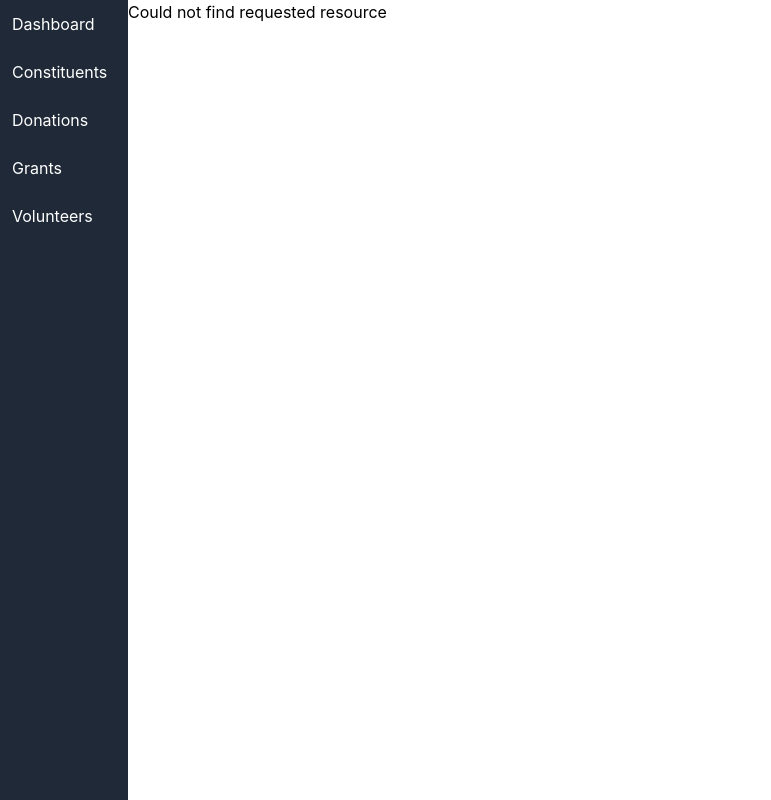
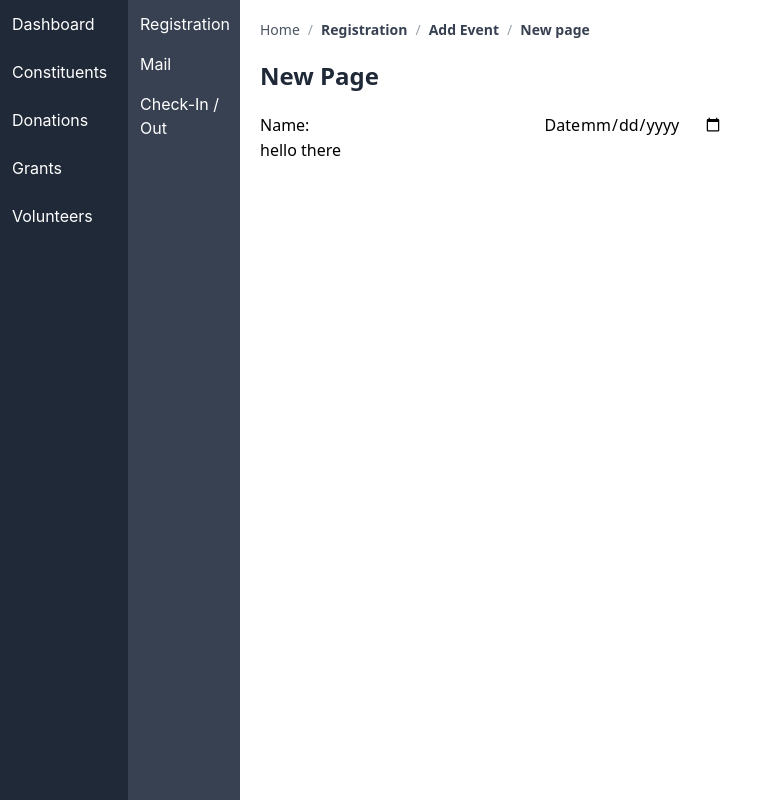
Before and after one commit to UTDallasEPICS/Kids-U-Donor-Volunteer-Database, a Next.js app: page /Volunteers/Registration/New_event/new_page in a window 1280 px wide. Before the commit this address had no page. Shown: the whole page, without its empty margins (0-771 px from the left). Built offline with nearby package versions, Linux system fonts and the light colour scheme.

Commit message:
setting up registration form

```diff
--- a/app/Volunteers/Registration/AdminRegTable.tsx
+++ b/app/Volunteers/Registration/AdminRegTable.tsx
@@ -5,7 +5,7 @@ import { format } from "date-fns";
 import Link from "next/link";
 import { useRouter } from "next/navigation";
 import { Router } from "express";
-import RegistrationQuestions from "./RegistrationQuestions"; //delete later
+// import RegistrationQuestions from "./RegistrationQuestions"; //delete later
 
 interface Event {
   ID: number;
@@ -19,15 +19,6 @@ interface Event {
 interface TableProps {
   data: Event[];
 }
-
-//   const MailTable = () => {
-//     // Debugging
-//     // if (!Array.isArray(mail)) {
-//     //   return <div>Error: Mail is not an array</div>;
-//     // }
-//     return (
-//     );
-//   };
 
 export const AdminRegTable: React.FC<TableProps> = ({ data }) => {
   const router = useRouter();
@@ -57,7 +48,34 @@ export const AdminRegTable: React.FC<TableProps> = ({ data }) => {
     } as any);
   };
 
+  const Breadcrumb = () => (
+    <div className="mb-5 text-sm text-gray-600 flex items-center space-x-2">
+      <span className="hover:text-blue-500 cursor-pointer transition-colors duration-200">
+        Home
+      </span>
+      <span className="text-gray-400">/</span>
+      <span className="font-semibold text-gray-700">Registration</span>
+    </div>
+  );
+
+  const Header = () => (
+    <div className="flex justify-between items-center mb-5">
+      <h1 className="text-2xl font-bold text-gray-800">Events</h1>
+      <div className="px-4 py-2 ml-2">
+        <Link href="/Volunteers/Registration/New_event">
+          <button className="bg-blue-500 text-white px-4 py-2 rounded-md hover:bg-blue-600 transition-colors duration-200">
+            Add A New Event
+          </button>
+        </Link>
+      </div>
+    </div>
+  );
+
   return (
+    <div>
+      <Breadcrumb />
+      <Header />
+
       <div className="overflow-x-auto">
         <table className="w-full border-collapse mb-5">
           <thead>
@@ -117,5 +135,6 @@ export const AdminRegTable: React.FC<TableProps> = ({ data }) => {
         </table>
         {/* <RegistrationQuestions /> */}
       </div>
+    </div>
   );
 };
--- /dev/null
+++ b/app/Volunteers/Registration/New_event/new_page/page.tsx
@@ -0,0 +1,48 @@
+"use client";
+import React, { useState } from "react";
+import Link from "@/node_modules/next/link";
+import { FormControl, TextField } from "@/node_modules/@mui/material/index";
+
+export default function NewPage() {
+  const Breadcrumb = () => (
+    <div className="mb-5 text-sm text-gray-600 flex items-center space-x-2">
+      <span className="hover:text-blue-500 cursor-pointer transition-colors duration-200">
+        Home
+      </span>
+      <span className="text-gray-400">/</span>
+      <span className="font-semibold text-gray-700">Registration</span>
+      <span className="text-gray-400">/</span>
+      <span className="font-semibold text-gray-700">Add Event</span>
+      <span className="text-gray-400">/</span>
+      <span className="font-semibold text-gray-700">New page</span>
+    </div>
+  );
+
+  const Header = () => (
+    <div className="flex justify-between items-center mb-5">
+      <h1 className="text-2xl font-bold text-gray-800"> New Page</h1>
+    </div>
+  );
+
+  const Form = () => (
+    <div className="input">
+      <form>
+        <label htmlFor="name"> Name: </label>
+        <input type="text" id="name" name="name"></input>
+        <label htmlFor="date">Date</label>
+        <input type="date" id="date" name="date"></input>
+      </form>
+    </div>
+  );
+
+  return (
+    <div className={"flex font-sans"}>
+      <div className="flex-grow p-5">
+        <Breadcrumb />
+        <Header />
+        <Form />
+        hello there
+      </div>
+    </div>
+  );
+}
--- a/app/Volunteers/Registration/New_event/page.tsx
+++ b/app/Volunteers/Registration/New_event/page.tsx
@@ -1,3 +1,7 @@
+"use client";
+import React from "react";
+import Link from "@/node_modules/next/link";
+
 export default function AddEvent() {
   const Breadcrumb = () => (
     <div className="mb-5 text-sm text-gray-600 flex items-center space-x-2">
@@ -17,11 +21,112 @@ export default function AddEvent() {
     </div>
   );
 
+  const Form = () => (
+    <div className="space-y-6">
+      <form className="space-y-4">
+        <div className="flex flex-col">
+          <label htmlFor="name" className="mb-1 text-gray-700">
+            Name of Event:
+          </label>
+          <input
+            type="text"
+            id="name"
+            name="name"
+            className="border-2 border-blue-400 rounded-md p-3 text-gray-800 focus:outline-none focus:ring-2 focus:ring-blue-500"
+          />
+        </div>
+
+        <div className="flex flex-col">
+          <label htmlFor="date" className="mb-1 text-gray-700">
+            Date:
+          </label>
+          <input
+            type="date"
+            id="date"
+            name="date"
+            className="border-2 border-blue-400 rounded-md p-3 text-gray-800 focus:outline-none focus:ring-2 focus:ring-blue-500"
+          />
+        </div>
+
+        <div className="flex flex-col">
+          <label htmlFor="time" className="mb-1 text-gray-700">
+            {" "}
+            Time of Event{" "}
+          </label>
+          <input
+            type="time"
+            id="time"
+            name="time"
+            className="border-2 border-blue-400 rounded-md p-3 text-gray-800 focus:outline-none focus:ring-2 focus:ring-blue-500"
+            required
+          ></input>
+        </div>
+
+        <div className="flex flex-col">
+          <label htmlFor="address" className="mb-1 text-gray-700">
+            Location:
+          </label>
+
+          <select
+            id="address"
+            name="address"
+            className="border-2 border-blue-400 rounded-md p-3 text-gray-800 focus:outline-none focus:ring-2 focus:ring-blue-500"
+          >
+            <optgroup label="Texas">
+              <option value="dallas"> Dallas</option>
+              <option value="plano"> Plano</option>
+              <option value="garland"> Garland</option>
+              <option value="arlignton"> Arlignton</option>
+            </optgroup>
+          </select>
+        </div>
+
+        <div className="flex flex-col">
+          <label htmlFor="number" className="mb-1 text-gray-700">
+            Number of Participants Needed:
+          </label>
+          <input
+            type="number"
+            id="number"
+            name="number"
+            className="border-2 border-blue-400 rounded-md p-3 text-gray-800 focus:outline-none focus:ring-2 focus:ring-blue-500"
+          />
+        </div>
+
+        <div className="flex flex-col">
+          <label htmlFor="description" className="mb-1 text-gray-1000">
+            Description of Event:
+          </label>
+          <textarea
+            id="description"
+            name="description"
+            className="border-2 border-blue-400 rounded-md p-3 text-gray-1000 focus:outline-none focus:ring-2 focus:ring-blue-700"
+          />
+        </div>
+
+        <div>
+          <input
+            type="submit"
+            id="submit"
+            name="submit"
+            className="w-full text-gray-800 bg-blue-500 hover:bg-blue-600 text-white font-semibold py-2 px-4 rounded-md cursor-pointer transition-all duration-200 focus:ring-offset-1"
+          ></input>
+        </div>
+      </form>
+    </div>
+  );
+
   return (
-    <div className={"flex font-sans"}>
+    <div className="flex font-sans min-h-screen bg-gray-100">
       <div className="flex-grow p-5">
         <Breadcrumb />
         <Header />
+        <div className="px-4 py-2 ml-2">
+          <Link href="/Volunteers/Registration/New_event/new_page">
+            {/* Link content */}
+          </Link>
+        </div>
+        <Form />
       </div>
     </div>
   );
--- a/app/Volunteers/Registration/RegistrationQuestions.tsx
+++ b/app/Volunteers/Registration/RegistrationQuestions.tsx
@@ -0,0 +1,106 @@
+import React from "react";
+
+const RegistrationQuestions = () => {
+  const Form = () => (
+    <div className="space-y-6">
+      <form className="space-y-4">
+        <div className="flex flex-col">
+          <label htmlFor="name" className="mb-1 text-gray-700">
+            Name of Event:
+          </label>
+          <input
+            type="text"
+            id="name"
+            name="name"
+            className="border-2 border-blue-400 rounded-md p-3 text-gray-800 focus:outline-none focus:ring-2 focus:ring-blue-500"
+          />
+        </div>
+
+        <div className="flex flex-col">
+          <label htmlFor="date" className="mb-1 text-gray-700">
+            Date:
+          </label>
+          <input
+            type="date"
+            id="date"
+            name="date"
+            className="border-2 border-blue-400 rounded-md p-3 text-gray-800 focus:outline-none focus:ring-2 focus:ring-blue-500"
+          />
+        </div>
+
+        <div className="flex flex-col">
+          <label htmlFor="time" className="mb-1 text-gray-700">
+            {" "}
+            Time of Event{" "}
+          </label>
+          <input
+            type="time"
+            id="time"
+            name="time"
+            className="border-2 border-blue-400 rounded-md p-3 text-gray-800 focus:outline-none focus:ring-2 focus:ring-blue-500"
+            required
+          ></input>
+        </div>
+
+        <div className="flex flex-col">
+          <label htmlFor="address" className="mb-1 text-gray-700">
+            Location:
+          </label>
+
+          <select
+            id="address"
+            name="address"
+            className="border-2 border-blue-400 rounded-md p-3 text-gray-800 focus:outline-none focus:ring-2 focus:ring-blue-500"
+          >
+            <optgroup label="Texas">
+              <option value="dallas"> Dallas</option>
+              <option value="plano"> Plano</option>
+              <option value="garland"> Garland</option>
+              <option value="arlignton"> Arlignton</option>
+            </optgroup>
+          </select>
+        </div>
+
+        <div className="flex flex-col">
+          <label htmlFor="number" className="mb-1 text-gray-700">
+            Number of Participants Needed:
+          </label>
+          <input
+            type="number"
+            id="number"
+            name="number"
+            className="border-2 border-blue-400 rounded-md p-3 text-gray-800 focus:outline-none focus:ring-2 focus:ring-blue-500"
+          />
+        </div>
+
+        <div className="flex flex-col">
+          <label htmlFor="description" className="mb-1 text-gray-1000">
+            Description of Event:
+          </label>
+          <textarea
+            id="description"
+            name="description"
+            className="border-2 border-blue-400 rounded-md p-3 text-gray-1000 focus:outline-none focus:ring-2 focus:ring-blue-700"
+          />
+        </div>
+
+        <div>
+          <input
+            type="submit"
+            id="submit"
+            name="submit"
+            className="w-full text-gray-800 bg-blue-500 hover:bg-blue-600 text-white font-semibold py-2 px-4 rounded-md cursor-pointer transition-all duration-200 focus:ring-offset-1"
+          ></input>
+        </div>
+      </form>
+    </div>
+  );
+
+  return (
+    <div>
+      <Form></Form>
+    </div>
+  );
+};
+
+export default RegistrationQuestions;
--- a/app/Volunteers/Registration/page.tsx
+++ b/app/Volunteers/Registration/page.tsx
@@ -44,34 +44,9 @@ export default function Registration() {
   // Example usage:
   console.log(testUser);
 
-  const Breadcrumb = () => (
-    <div className="mb-5 text-sm text-gray-600 flex items-center space-x-2">
-      <span className="hover:text-blue-500 cursor-pointer transition-colors duration-200">
-        Home
-      </span>
-      <span className="text-gray-400">/</span>
-      <span className="font-semibold text-gray-700">Registration</span>
-    </div>
-  );
-
-  const Header = () => (
-    <div className="flex justify-between items-center mb-5">
-      <h1 className="text-2xl font-bold text-gray-800">Events</h1>
-      <div className="px-4 py-2 ml-2">
-        <Link href="/Volunteers/Registration/New_event">
-          <button className="bg-blue-500 text-white px-4 py-2 rounded-md hover:bg-blue-600 transition-colors duration-200">
-            Add A New Event
-          </button>
-        </Link>
-      </div>
-    </div>
-  );
-
   return (
     <div className={"flex font-sans"}>
       <div className="flex-grow p-5">
-        <Breadcrumb />
-        <Header />
         {testUser.role === "admin" ? (
           <AdminRegTable data={eventTestData} />
         ) : (
```
Lines whose indentation alone changed are shown as unchanged.
